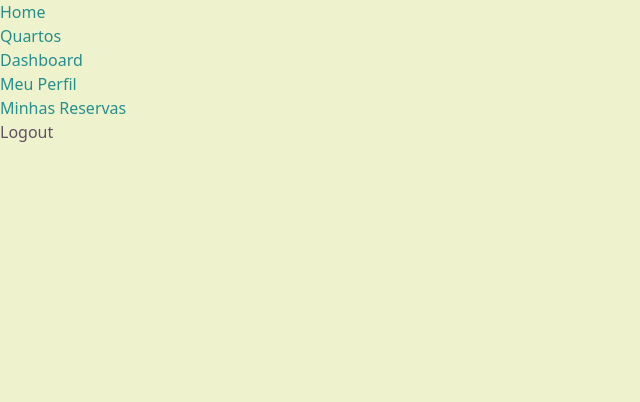
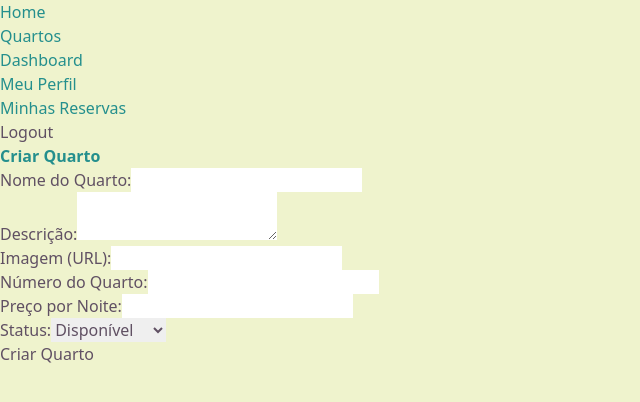
Before and after one commit to RodrigoCarrico01/JoelHotel, a React (Vite) app in the folder frontend/: page /admin/rooms/create in a window 1280 px wide. Shown: the top 402 px of the page, without its empty margins (0-640 px from the left). Built offline with nearby package versions, Linux system fonts and the light colour scheme; sample sign-in values are in the browser's storage.

Commit message:
room admin interface working with all configs

```diff
--- a/frontend/src/App.jsx
+++ b/frontend/src/App.jsx
@@ -14,6 +14,8 @@ import AdminUsers from "./pages/Admin/AdminUsers";  // Nova rota para gestão de
 import AdminReservations from "./pages/Admin/AdminReservations";  // Nova rota para gestão de reservas admin
 import AdminReviews from "./pages/Admin/AdminReviews";  // Nova rota para gestão de utilizadores admin
 import AdminDashboard from "./pages/Admin/AdminDashboard"; // Importando a página do Dashboard Admin
+import CreateRoom from "./pages/Admin/CreateRoom";  // Nova rota para criação de quartos
+import EditRoom from "./pages/Admin/EditRoom";  // Nova rota para editar quartos
 
 function App() {
   return (
@@ -35,6 +37,8 @@ function App() {
             <Route path="/admin" element={<AdminDashboard />} />
             <Route path="/admin/users" element={<AdminUsers />} />
             <Route path="/admin/rooms" element={<AdminRooms />} />
+            <Route path="/admin/rooms/create" element={<CreateRoom />} />
+            <Route path="/admin/rooms/:id/edit" element={<EditRoom />} />
             <Route path="/admin/reservations" element={<AdminReservations />} />
             <Route path="/admin/reviews" element={<AdminReviews />} />
           </Route>
--- a/frontend/src/pages/Admin/AdminRooms.jsx
+++ b/frontend/src/pages/Admin/AdminRooms.jsx
@@ -4,10 +4,12 @@ import { useNavigate } from "react-router-dom";
 
 function AdminRooms() {
   const [rooms, setRooms] = useState([]);
+  const [searchQuery, setSearchQuery] = useState("");
   const [message, setMessage] = useState("");
   const token = localStorage.getItem("token");
   const navigate = useNavigate();
 
+  // Carregar os quartos do servidor
   useEffect(() => {
     const fetchRooms = async () => {
       try {
@@ -16,7 +18,7 @@ function AdminRooms() {
         });
         setRooms(response.data);
       } catch (error) {
-        setMessage(error.response?.data?.message || "Erro ao carregar quartos.");
+        setMessage("Erro ao carregar os quartos.");
         if (error.response?.status === 403) {
           navigate("/");
         }
@@ -30,15 +32,26 @@ function AdminRooms() {
     }
   }, [token, navigate]);
 
-  const handleDeleteRoom = async (id) => {
+  // Filtrar os quartos com base na pesquisa
+  const filteredRooms = rooms.filter(
+    (room) =>
+      room.nome.toLowerCase().includes(searchQuery.toLowerCase()) ||
+      room.numeroQuarto.includes(searchQuery)
+  );
+
+  // Função para excluir o quarto
+  const handleDeleteRoom = async (roomId) => {
     try {
-      await axios.delete(`http://localhost:5000/api/admin/rooms/${id}`, {
-        headers: { Authorization: `Bearer ${token}` },
-      });
-      setRooms(rooms.filter((room) => room._id !== id)); // Remove o quarto da lista
-      setMessage("Quarto eliminado com sucesso!");
+      const confirmDelete = window.confirm("Tem certeza que deseja excluir este quarto?");
+      if (confirmDelete) {
+        await axios.delete(`http://localhost:5000/api/admin/rooms/${roomId}`, {
+          headers: { Authorization: `Bearer ${token}` },
+        });
+        setRooms(rooms.filter((room) => room._id !== roomId)); // Atualiza a lista de quartos
+        setMessage("Quarto excluído com sucesso!");
+      }
     } catch (error) {
-      setMessage("Erro ao eliminar quarto.");
+      setMessage("Erro ao excluir o quarto.");
     }
   };
 
@@ -46,28 +59,47 @@ function AdminRooms() {
     <div>
       <h2>Gestão de Quartos</h2>
       {message && <p>{message}</p>}
+
+      {/* Campo de pesquisa */}
+      <input
+        type="text"
+        placeholder="Pesquisar por nome ou número do quarto"
+        value={searchQuery}
+        onChange={(e) => setSearchQuery(e.target.value)}
+        className="mb-4 p-2 border rounded"
+      />
+
+      <h3>Lista de Quartos</h3>
       <table>
         <thead>
           <tr>
             <th>Nome</th>
             <th>Número do Quarto</th>
+            <th>Preço</th>
+            <th>Status</th>
             <th>Ações</th>
           </tr>
         </thead>
         <tbody>
-          {rooms.map((room) => (
+          {filteredRooms.map((room) => (
             <tr key={room._id}>
               <td>{room.nome}</td>
               <td>{room.numeroQuarto}</td>
+              <td>{room.precoPorNoite}€</td>
+              <td>{room.status}</td>
               <td>
-                <button onClick={() => navigate(`/admin/rooms/${room._id}`)}>Editar</button>
-                <button onClick={() => handleDeleteRoom(room._id)}>Eliminar</button>
+                <button onClick={() => navigate(`/admin/rooms/${room._id}/edit`)}>Editar</button>
+                <button onClick={() => handleDeleteRoom(room._id)} style={{ backgroundColor: "red", color: "white" }}>
+                  Eliminar
+                </button>
               </td>
             </tr>
           ))}
         </tbody>
       </table>
-      <button onClick={() => navigate("/admin/rooms/new")}>Adicionar Quarto</button>
+
+      {/* Botão de Criar Novo Quarto */}
+      <button onClick={() => navigate("/admin/rooms/create")}>Criar Novo Quarto</button>
     </div>
   );
 }
--- /dev/null
+++ b/frontend/src/pages/Admin/CreateRoom.jsx
@@ -0,0 +1,125 @@
+import { useState } from "react";
+import axios from "axios";
+import { useNavigate } from "react-router-dom";
+
+function CreateRoom() {
+  const [roomData, setRoomData] = useState({
+    nome: "",
+    descricao: "",
+    imagem: "",
+    numeroQuarto: "",
+    precoPorNoite: "",
+    status: "disponível",
+  });
+  const [message, setMessage] = useState("");
+  const token = localStorage.getItem("token");
+  const navigate = useNavigate();
+
+  // Função para lidar com as mudanças nos campos do formulário
+  const handleInputChange = (e) => {
+    const { name, value } = e.target;
+    setRoomData({ ...roomData, [name]: value });
+  };
+
+  const handleCreateRoom = async (e) => {
+    e.preventDefault();
+    setMessage("");
+
+    // Verifique se o numeroQuarto foi preenchido
+    if (!roomData.numeroQuarto || roomData.numeroQuarto.trim() === "") {
+      setMessage("O número do quarto é obrigatório.");
+      return;
+    }
+
+    try {
+      // Verifique o conteúdo de roomData no console
+      console.log(roomData);
+
+      await axios.post(
+        "http://localhost:5000/api/admin/rooms",
+        roomData,
+        { headers: { Authorization: `Bearer ${token}` } }
+      );
+      setMessage("Quarto criado com sucesso!");
+      navigate("/admin/rooms"); // Redireciona para a lista de quartos do admin
+    } catch (error) {
+      console.error("Erro ao criar quarto:", error);
+      setMessage("Erro ao criar quarto.");
+    }
+  };
+
+
+
+  return (
+    <div>
+      <h2>Criar Quarto</h2>
+      {message && <p style={{ color: message.includes("sucesso") ? "green" : "red" }}>{message}</p>}
+      <form onSubmit={handleCreateRoom}>
+        <div>
+          <label>Nome do Quarto:</label>
+          <input
+            type="text"
+            name="nome"
+            value={roomData.nome}
+            onChange={handleInputChange}
+            required
+          />
+        </div>
+        <div>
+          <label>Descrição:</label>
+          <textarea
+            name="descricao"
+            value={roomData.descricao}
+            onChange={handleInputChange}
+            required
+          />
+        </div>
+        <div>
+          <label>Imagem (URL):</label>
+          <input
+            type="text"
+            name="imagem"
+            value={roomData.imagem}
+            onChange={handleInputChange}
+            required
+          />
+        </div>
+        <div>
+          <label>Número do Quarto:</label>
+          <input
+            type="text"
+            name="numeroQuarto"
+            value={roomData.numeroQuarto}
+            onChange={handleInputChange}
+            required
+          />
+        </div>
+        <div>
+          <label>Preço por Noite:</label>
+          <input
+            type="number"
+            name="precoPorNoite"
+            value={roomData.precoPorNoite}
+            onChange={handleInputChange}
+            required
+          />
+        </div>
+        <div>
+          <label>Status:</label>
+          <select
+            name="status"
+            value={roomData.status}
+            onChange={handleInputChange}
+          >
+            <option value="disponível">Disponível</option>
+            <option value="ocupado">Ocupado</option>
+            <option value="manutenção">Manutenção</option>
+          </select>
+        </div>
+        <button type="submit">Criar Quarto</button>
+      </form>
+    </div>
+  );
+}
+
+export default CreateRoom;
--- /dev/null
+++ b/frontend/src/pages/Admin/EditRoom.jsx
@@ -0,0 +1,109 @@
+import { useState, useEffect } from "react";
+import axios from "axios";
+import { useNavigate, useParams } from "react-router-dom";
+
+function EditRoom() {
+  const { id } = useParams();
+  const [room, setRoom] = useState(null);
+  const [message, setMessage] = useState("");
+  const [updatedRoom, setUpdatedRoom] = useState({
+    nome: "",
+    descricao: "",
+    numeroQuarto: "",
+    precoPorNoite: "",
+    status: "disponível",
+    imagem: "",
+  });
+  const token = localStorage.getItem("token");
+  const navigate = useNavigate();
+
+  // Carregar os dados do quarto para edição
+  useEffect(() => {
+    const fetchRoomData = async () => {
+      try {
+        const response = await axios.get(`http://localhost:5000/api/admin/rooms/${id}`, {
+          headers: { Authorization: `Bearer ${token}` },
+        });
+        setRoom(response.data);
+        setUpdatedRoom({
+          nome: response.data.nome,
+          descricao: response.data.descricao,
+          numeroQuarto: response.data.numeroQuarto,
+          precoPorNoite: response.data.precoPorNoite,
+          status: response.data.status,
+          imagem: response.data.imagem,
+        });
+      } catch (error) {
+        setMessage("Erro ao carregar dados do quarto.");
+      }
+    };
+
+    fetchRoomData();
+  }, [id, token]);
+
+  const handleEditRoom = async (e) => {
+    e.preventDefault();
+    setMessage("");
+
+    try {
+      await axios.put(`http://localhost:5000/api/admin/rooms/${id}`, updatedRoom, {
+        headers: { Authorization: `Bearer ${token}` },
+      });
+      setMessage("Quarto atualizado com sucesso!");
+      navigate("/admin/rooms"); // Redireciona para a lista de quartos
+    } catch (error) {
+      setMessage("Erro ao atualizar quarto.");
+    }
+  };
+
+  if (!room) return <p>Carregando dados do quarto...</p>;
+
+  return (
+    <div>
+      <h2>Editar Quarto: {room.nome}</h2>
+      {message && <p>{message}</p>}
+      <form onSubmit={handleEditRoom}>
+        <input
+          type="text"
+          placeholder="Nome"
+          value={updatedRoom.nome}
+          onChange={(e) => setUpdatedRoom({ ...updatedRoom, nome: e.target.value })}
+        />
+        <input
+          type="text"
+          placeholder="Descrição"
+          value={updatedRoom.descricao}
+          onChange={(e) => setUpdatedRoom({ ...updatedRoom, descricao: e.target.value })}
+        />
+        <input
+          type="text"
+          placeholder="Número do Quarto"
+          value={updatedRoom.numeroQuarto}
+          onChange={(e) => setUpdatedRoom({ ...updatedRoom, numeroQuarto: e.target.value })}
+        />
+        <input
+          type="number"
+          placeholder="Preço por noite"
+          value={updatedRoom.precoPorNoite}
+          onChange={(e) => setUpdatedRoom({ ...updatedRoom, precoPorNoite: e.target.value })}
+        />
+        <select
+          value={updatedRoom.status}
+          onChange={(e) => setUpdatedRoom({ ...updatedRoom, status: e.target.value })}
+        >
+          <option value="disponível">Disponível</option>
+          <option value="indisponível">Indisponível</option>
+        </select>
+        <input
+          type="text"
+          placeholder="Imagem URL"
+          value={updatedRoom.imagem}
+          onChange={(e) => setUpdatedRoom({ ...updatedRoom, imagem: e.target.value })}
+        />
+        <button type="submit">Atualizar Quarto</button>
+      </form>
+    </div>
+  );
+}
+
+export default EditRoom;
```
Also changed, not shown: 2 other files (tests, documents, lock files or other folders).
